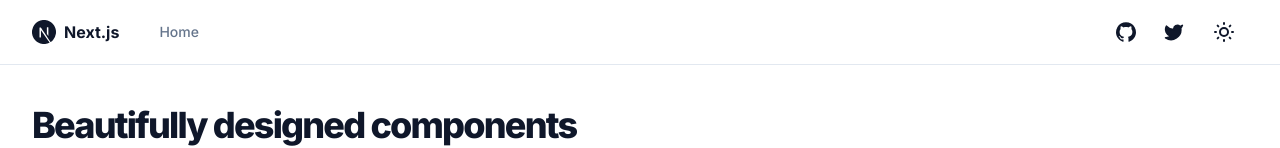
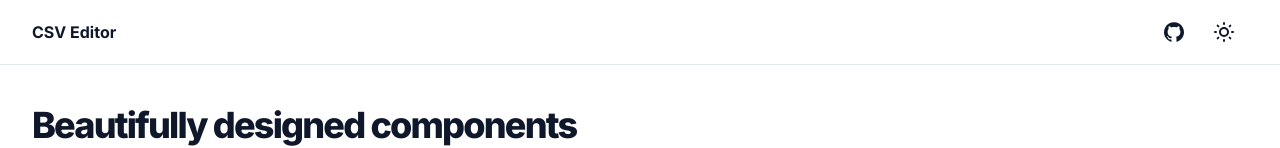
Before and after one commit to antonio-pimentel/csv-online, a Next.js app: page / in a window 1280 px wide. Shown: the top 148 px of the page. Built offline with nearby package versions, Linux system fonts and the light colour scheme.

Commit message:
Site config and header.

```diff
--- a/app/page.tsx
+++ b/app/page.tsx
@@ -18,7 +18,7 @@ export default function IndexPage() {
       </div>
       <div className="flex gap-4">
         <Link
-          href={siteConfig.links.docs}
+          href={siteConfig.links.github}
           target="_blank"
           rel="noreferrer"
           className={buttonVariants()}
--- a/components/icons.tsx
+++ b/components/icons.tsx
@@ -2,7 +2,6 @@ import {
   LucideProps,
   Moon,
   SunMedium,
-  Twitter,
   type Icon as LucideIcon,
 } from "lucide-react"
 
@@ -11,7 +10,6 @@ export type Icon = LucideIcon
 export const Icons = {
   sun: SunMedium,
   moon: Moon,
-  twitter: Twitter,
   logo: (props: LucideProps) => (
     <svg xmlns="http://www.w3.org/2000/svg" viewBox="0 0 24 24" {...props}>
       <path
--- a/components/main-nav.tsx
+++ b/components/main-nav.tsx
@@ -14,8 +14,7 @@ export function MainNav({ items }: MainNavProps) {
   return (
     <div className="flex gap-6 md:gap-10">
       <Link href="/" className="flex items-center space-x-2">
-        <Icons.logo className="h-6 w-6" />
-        <span className="inline-block font-bold">{siteConfig.name}</span>
+        <span className="inline-block font-bold">CSV Editor</span>
       </Link>
       {items?.length ? (
         <nav className="flex gap-6">
--- a/components/site-header.tsx
+++ b/components/site-header.tsx
@@ -28,21 +28,6 @@ export function SiteHeader() {
                 <span className="sr-only">GitHub</span>
               </div>
             </Link>
-            <Link
-              href={siteConfig.links.twitter}
-              target="_blank"
-              rel="noreferrer"
-            >
-              <div
-                className={buttonVariants({
-                  size: "sm",
-                  variant: "ghost",
-                })}
-              >
-                <Icons.twitter className="h-5 w-5 fill-current" />
-                <span className="sr-only">Twitter</span>
-              </div>
-            </Link>
             <ThemeToggle />
           </nav>
         </div>
--- a/config/site.ts
+++ b/config/site.ts
@@ -1,18 +1,11 @@
 export type SiteConfig = typeof siteConfig
 
 export const siteConfig = {
-  name: "Next.js",
+  name: "CVS Editor",
   description:
-    "Beautifully designed components built with Radix UI and Tailwind CSS.",
-  mainNav: [
-    {
-      title: "Home",
-      href: "/",
-    },
-  ],
+    "Import, view, edit and export csv files online, from your browser.",
+  mainNav: [],
   links: {
-    twitter: "https://twitter.com/shadcn",
-    github: "https://github.com/shadcn/ui",
-    docs: "https://ui.shadcn.com",
+    github: "https://github.com/antonio-pimentel/csv-online",
   },
 }
```
